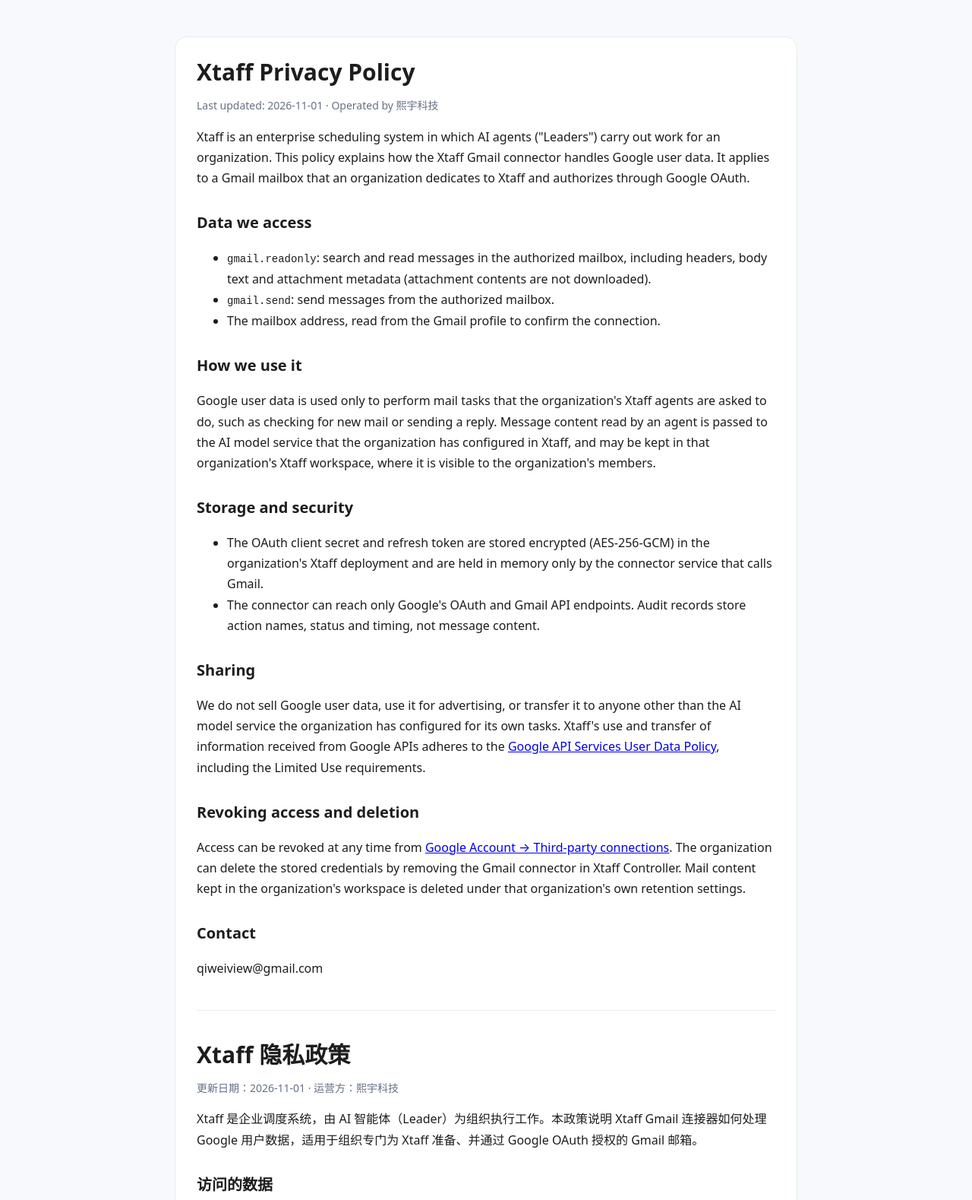
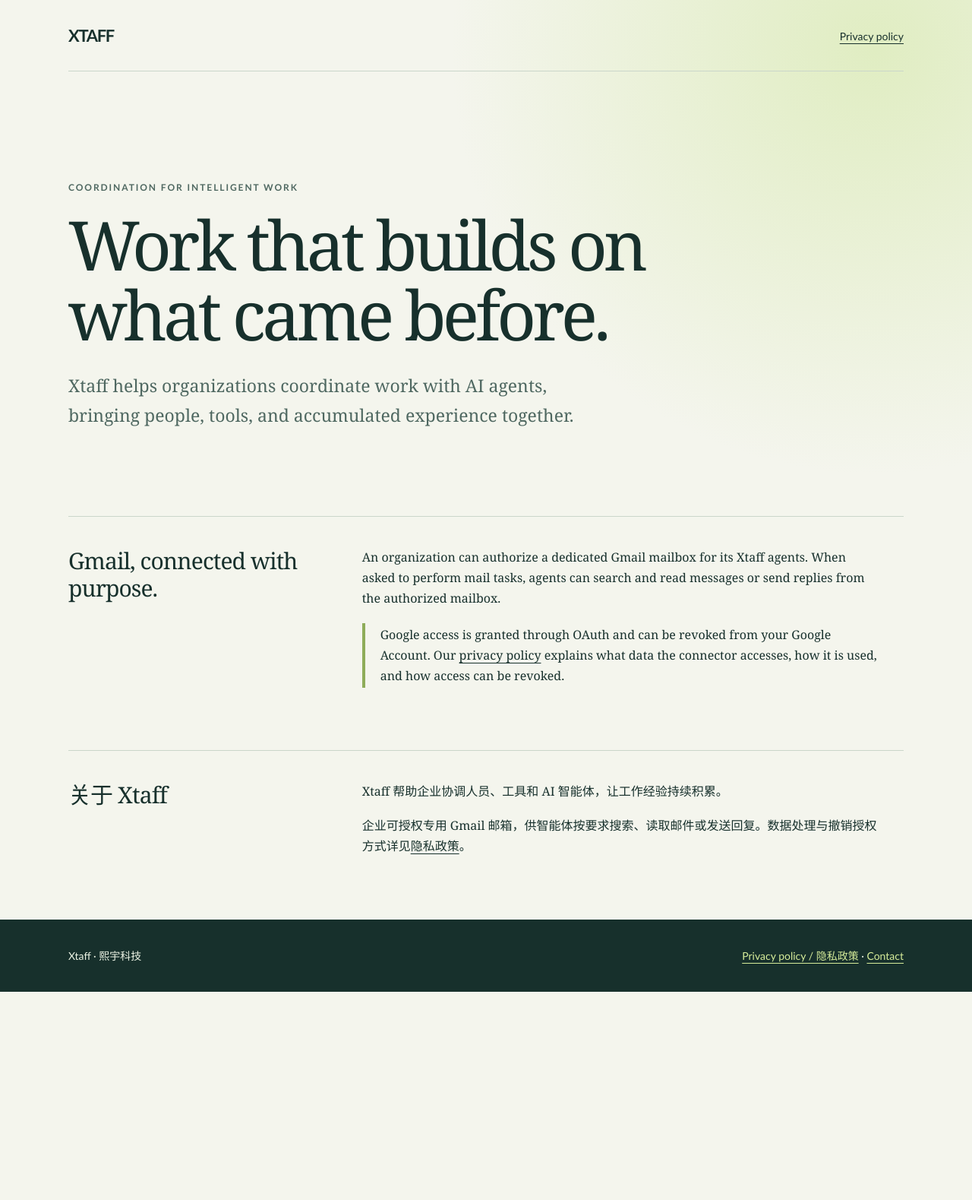
Before and after one commit to qiweiview/xtaff-public, a plain HTML site: page index.html in a window 1280 px wide. Shown: the top 1579 px of the page at 76% size. After the commit the page ends 1305 px from the top, so only its background shows below. Drawn offline with Linux system fonts and the light colour scheme.

Commit message:
Add Xtaff homepage and separate privacy policy

```diff
--- a/index.html
+++ b/index.html
@@ -3,84 +3,57 @@
   <head>
     <meta charset="utf-8" />
     <meta name="viewport" content="width=device-width, initial-scale=1" />
-    <title>Privacy Policy — Xtaff</title>
+    <meta name="description" content="Xtaff helps organizations coordinate work with AI agents, including tasks in an authorized Gmail mailbox." />
+    <title>Xtaff — AI coordination for organizations</title>
     <style>
-      :root { color-scheme: light; --text: #1d1d1f; --muted: #667085; --line: #e6ebf2; }
-      body { margin: 0; background: #f7f9fc; color: var(--text); font: 16px/1.7 system-ui, -apple-system, BlinkMacSystemFont, "Segoe UI", "PingFang SC", sans-serif; }
-      main { max-width: 820px; margin: 0 auto; padding: 48px 16px 72px; }
-      .card { background: #fff; border: 1px solid var(--line); border-radius: 16px; padding: 28px; }
-      h1 { font-size: 30px; line-height: 1.2; margin: 0 0 8px; }
-      h2 { font-size: 20px; margin: 28px 0 8px; }
-      .muted { color: var(--muted); font-size: 14px; }
-      hr { border: 0; border-top: 1px solid var(--line); margin: 40px 0; }
-      code { font-size: 14px; }
+      :root { color-scheme: light; --ink: #17302c; --muted: #4f6861; --paper: #f4f5ed; --accent: #d7ed9a; --line: #cad6ca; }
+      * { box-sizing: border-box; }
+      body { margin: 0; background: radial-gradient(circle at 90% 5%, #e0edc2, transparent 33%), var(--paper); color: var(--ink); font: 16px/1.7 Georgia, "Times New Roman", "Songti SC", serif; }
+      a { color: inherit; text-underline-offset: 4px; }
+      .wrap { width: min(1100px, calc(100% - 48px)); margin: auto; }
+      header { display: flex; align-items: center; justify-content: space-between; padding: 28px 0; border-bottom: 1px solid var(--line); font-family: "Trebuchet MS", sans-serif; }
+      .brand { font-size: 22px; font-weight: bold; letter-spacing: -.06em; text-decoration: none; }
+      nav a { font-size: 14px; }
+      .hero { padding: clamp(70px, 12vw, 145px) 0 90px; max-width: 850px; }
+      .eyebrow { margin: 0 0 20px; font: bold 12px/1.4 "Trebuchet MS", sans-serif; letter-spacing: .16em; text-transform: uppercase; color: var(--muted); }
+      h1 { font-size: clamp(48px, 8vw, 90px); line-height: 1.02; letter-spacing: -.055em; font-weight: normal; margin: 0 0 28px; }
+      .intro { max-width: 670px; font-size: clamp(19px, 2.3vw, 23px); color: var(--muted); }
+      .section { border-top: 1px solid var(--line); padding: 40px 0 64px; display: grid; grid-template-columns: 1fr 2fr; gap: 30px; }
+      h2 { margin: 0; font-size: 30px; line-height: 1.2; font-weight: normal; letter-spacing: -.03em; }
+      .section p { max-width: 680px; margin: 0 0 18px; }
+      .note { border-left: 4px solid #8eac59; padding: 2px 0 2px 20px; }
+      footer { background: var(--ink); color: #edf4e5; padding: 35px 0; font: 14px/1.8 "Trebuchet MS", sans-serif; }
+      footer .wrap { display: flex; justify-content: space-between; gap: 20px; flex-wrap: wrap; }
+      footer a { color: var(--accent); }
+      @media (max-width: 650px) { .wrap { width: calc(100% - 32px); } .hero { padding: 72px 0; } .section { grid-template-columns: 1fr; gap: 18px; } }
     </style>
   </head>
   <body>
-    <main>
-      <div class="card">
-        <h1>Xtaff Privacy Policy</h1>
-        <p class="muted">Last updated: 2026-11-01 · Operated by 熙宇科技</p>
-
-        <p>Xtaff is an enterprise scheduling system in which AI agents ("Leaders") carry out work for an organization. This policy explains how the Xtaff Gmail connector handles Google user data. It applies to a Gmail mailbox that an organization dedicates to Xtaff and authorizes through Google OAuth.</p>
-
-        <h2>Data we access</h2>
-        <ul>
-          <li><code>gmail.readonly</code>: search and read messages in the authorized mailbox, including headers, body text and attachment metadata (attachment contents are not downloaded).</li>
-          <li><code>gmail.send</code>: send messages from the authorized mailbox.</li>
-          <li>The mailbox address, read from the Gmail profile to confirm the connection.</li>
-        </ul>
-
-        <h2>How we use it</h2>
-        <p>Google user data is used only to perform mail tasks that the organization's Xtaff agents are asked to do, such as checking for new mail or sending a reply. Message content read by an agent is passed to the AI model service that the organization has configured in Xtaff, and may be kept in that organization's Xtaff workspace, where it is visible to the organization's members.</p>
-
-        <h2>Storage and security</h2>
-        <ul>
-          <li>The OAuth client secret and refresh token are stored encrypted (AES-256-GCM) in the organization's Xtaff deployment and are held in memory only by the connector service that calls Gmail.</li>
-          <li>The connector can reach only Google's OAuth and Gmail API endpoints. Audit records store action names, status and timing, not message content.</li>
-        </ul>
-
-        <h2>Sharing</h2>
-        <p>We do not sell Google user data, use it for advertising, or transfer it to anyone other than the AI model service the organization has configured for its own tasks. Xtaff's use and transfer of information received from Google APIs adheres to the <a href="https://developers.google.com/terms/api-services-user-data-policy">Google API Services User Data Policy</a>, including the Limited Use requirements.</p>
-
-        <h2>Revoking access and deletion</h2>
-        <p>Access can be revoked at any time from <a href="https://myaccount.google.com/permissions">Google Account → Third-party connections</a>. The organization can delete the stored credentials by removing the Gmail connector in Xtaff Controller. Mail content kept in the organization's workspace is deleted under that organization's own retention settings.</p>
-
-        <h2>Contact</h2>
-        <p>qiweiview@gmail.com</p>
-
-        <hr />
-
-        <h1>Xtaff 隐私政策</h1>
-        <p class="muted">更新日期：2026-11-01 · 运营方：熙宇科技</p>
-
-        <p>Xtaff 是企业调度系统，由 AI 智能体（Leader）为组织执行工作。本政策说明 Xtaff Gmail 连接器如何处理 Google 用户数据，适用于组织专门为 Xtaff 准备、并通过 Google OAuth 授权的 Gmail 邮箱。</p>
-
-        <h2>访问的数据</h2>
-        <ul>
-          <li><code>gmail.readonly</code>：搜索、读取该邮箱的邮件，包括邮件头、正文和附件元数据（不下载附件内容）。</li>
-          <li><code>gmail.send</code>：以该邮箱发送邮件。</li>
-          <li>邮箱地址：读取 Gmail profile，用于确认连接。</li>
-        </ul>
-
-        <h2>使用方式</h2>
-        <p>Google 用户数据只用于执行组织的 Xtaff 智能体被要求完成的邮件任务，例如查看新邮件、发送回复。智能体读取的邮件内容会发送给该组织在 Xtaff 中配置的 AI 模型服务，并可能保存在该组织的 Xtaff 工作空间中，对组织成员可见。</p>
-
-        <h2>存储与安全</h2>
-        <ul>
-          <li>OAuth 客户端密钥与 refresh token 以 AES-256-GCM 加密保存在组织自己的 Xtaff 部署中，只由调用 Gmail 的连接器服务在内存中持有。</li>
-          <li>连接器只能访问 Google 的 OAuth 与 Gmail API 地址。审计记录只保存动作名、状态和耗时，不保存邮件内容。</li>
-        </ul>
-
-        <h2>共享</h2>
-        <p>我们不出售 Google 用户数据，不用于广告，除组织为自身任务配置的 AI 模型服务外不向任何人转交。Xtaff 对通过 Google API 获得的信息的使用和转交遵守 <a href="https://developers.google.com/terms/api-services-user-data-policy">Google API Services User Data Policy</a>，包括其中的 Limited Use 要求。</p>
-
-        <h2>撤销与删除</h2>
-        <p>可随时在 <a href="https://myaccount.google.com/permissions">Google 账号 → 第三方连接</a> 撤销授权。组织在 Xtaff Controller 中删除 Gmail 连接器即删除已保存的凭据。保存在组织工作空间中的邮件内容按该组织自己的保留设置删除。</p>
-
-        <h2>联系方式</h2>
-        <p>qiweiview@gmail.com</p>
-      </div>
+    <header class="wrap">
+      <a class="brand" href="./">XTAFF</a>
+      <nav aria-label="Main navigation"><a href="privacy.html">Privacy policy</a></nav>
+    </header>
+    <main class="wrap">
+      <section class="hero">
+        <p class="eyebrow">Coordination for intelligent work</p>
+        <h1>Work that builds on what came before.</h1>
+        <p class="intro">Xtaff helps organizations coordinate work with AI agents, bringing people, tools, and accumulated experience together.</p>
+      </section>
+      <section class="section" aria-labelledby="gmail-title">
+        <h2 id="gmail-title">Gmail, connected with purpose.</h2>
+        <div>
+          <p>An organization can authorize a dedicated Gmail mailbox for its Xtaff agents. When asked to perform mail tasks, agents can search and read messages or send replies from the authorized mailbox.</p>
+          <p class="note">Google access is granted through OAuth and can be revoked from your Google Account. Our <a href="privacy.html">privacy policy</a> explains what data the connector accesses, how it is used, and how access can be revoked.</p>
+        </div>
+      </section>
+      <section class="section" aria-labelledby="about-title">
+        <h2 id="about-title">关于 Xtaff</h2>
+        <div lang="zh-CN">
+          <p>Xtaff 帮助企业协调人员、工具和 AI 智能体，让工作经验持续积累。</p>
+          <p>企业可授权专用 Gmail 邮箱，供智能体按要求搜索、读取邮件或发送回复。数据处理与撤销授权方式详见<a href="privacy.html">隐私政策</a>。</p>
+        </div>
+      </section>
     </main>
+    <footer><div class="wrap"><span>Xtaff · 熙宇科技</span><span><a href="privacy.html">Privacy policy / 隐私政策</a> · <a href="mailto:qiweiview@gmail.com">Contact</a></span></div></footer>
   </body>
 </html>
```
Also changed, not shown: privacy.html (added, +86 -0 lines).
